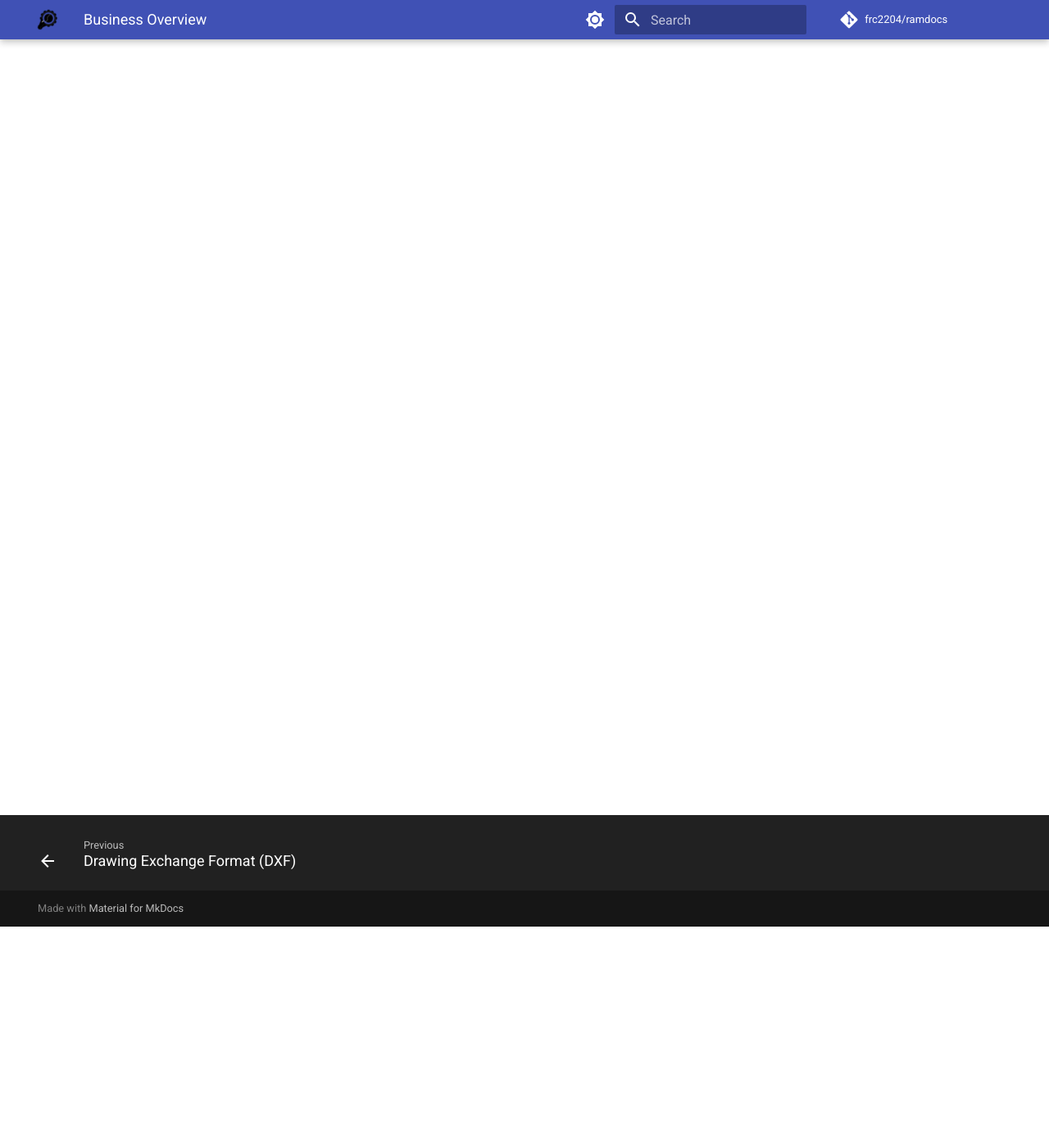
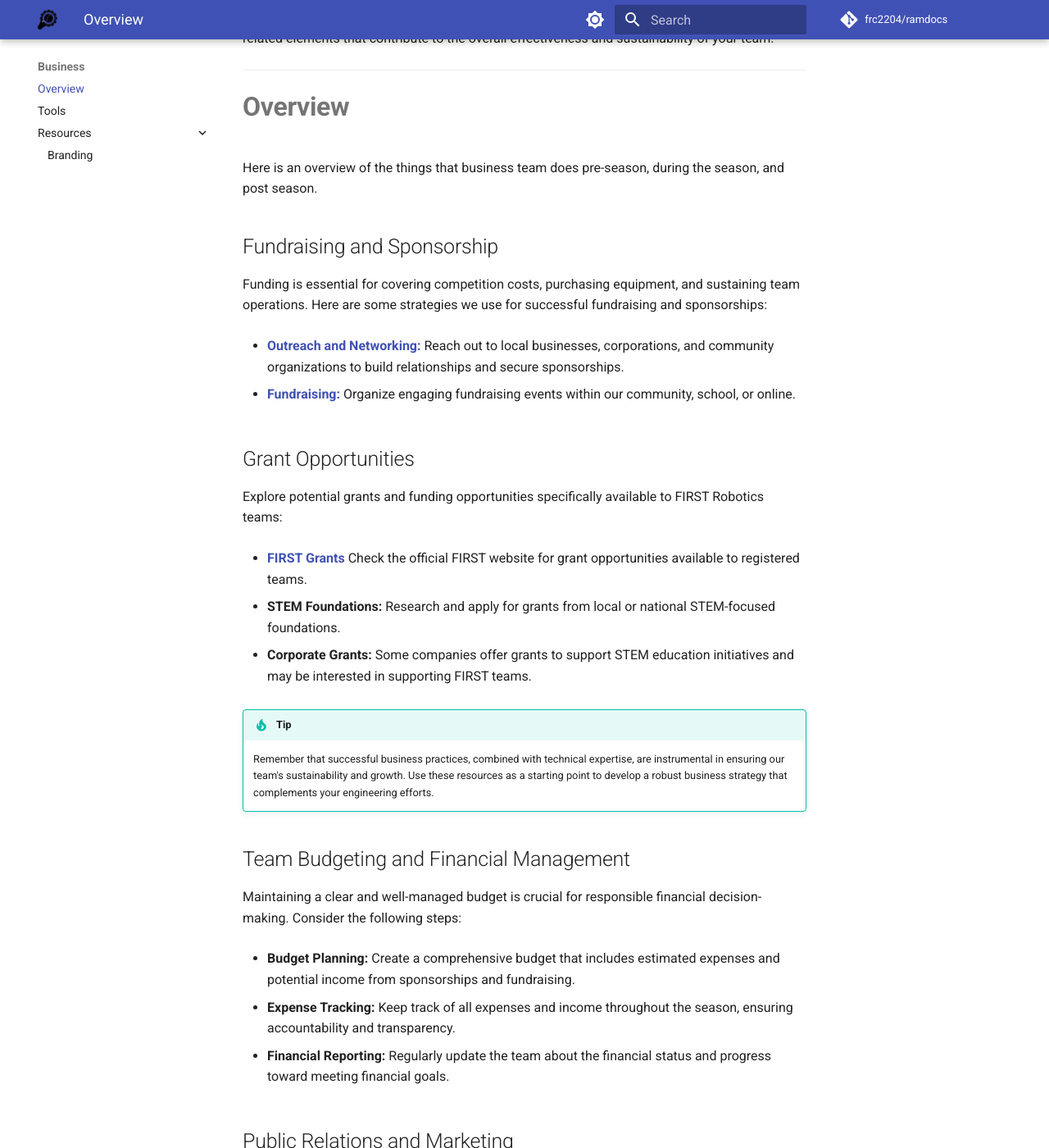
Before and after one commit to frc2204/ramdocs, an MkDocs documentation site: the page built from docs/business/overview.md, in a window 1280 px wide and 1400 px high, scrolled down 270 px. Shown: the whole window at 82% size. Built offline with MkDocs 1.6.1 and Material for MkDocs 9.7.7, drawn with Linux system fonts in a browser that asks for light colours; nearby versions of some CDN libraries; library files that are not in the unit come from our copies; comment, search, counter and statistics services are not loaded; some of the changed text lies outside the part shown.

Commit message:
Update Business section
Added
- Tools Page
- Branding Page
- Overview Page

Also fixed a couple a typo and added a favicon

```diff
--- a/docs/business/overview.md
+++ b/docs/business/overview.md
@@ -1 +1,57 @@
-# Business Resources
+# Business Overview
+
+Welcome to the Business Overview page! As a FIRST team, your technical skills and innovative ideas are crucial for success, but it's equally important to understand the business aspects of running a team. This page serves as a guide to help you navigate through the various business-related elements that contribute to the overall effectiveness and sustainability of your team.
+
+***
+
+# **Overview**
+Here is an overview of the things that business team does pre-season, during the season, and post season.
+## Fundraising and Sponsorship
+
+Funding is essential for covering competition costs, purchasing equipment, and sustaining team operations. Here are some strategies we use for successful fundraising and sponsorships:
+
+- **[Outreach and Networking:](https://www.firstinspires.org/resource-library/ftc/team-outreach-and-marketing-resources)** Reach out to local businesses, corporations, and community organizations to build relationships and secure sponsorships.
+
+- [**Fundraising:**](https://www.firstinspires.org/resource-library/fundraising-toolkit) Organize engaging fundraising events within our community, school, or online.
+## Grant Opportunities
+
+Explore potential grants and funding opportunities specifically available to FIRST Robotics teams:
+
+- **[FIRST Grants](https://www.firstinspires.org/robotics/team-grants)** Check the official FIRST website for grant opportunities available to registered teams.
+
+- **STEM Foundations:** Research and apply for grants from local or national STEM-focused foundations.
+
+- **Corporate Grants:** Some companies offer grants to support STEM education initiatives and may be interested in supporting FIRST teams.
+
+!!! tip
+    Remember that successful business practices, combined with technical expertise, are instrumental in ensuring our team's sustainability and growth. Use these resources as a starting point to develop a robust business strategy that complements your engineering efforts.
+## Team Budgeting and Financial Management
+
+Maintaining a clear and well-managed budget is crucial for responsible financial decision-making. Consider the following steps:
+
+- **Budget Planning:** Create a comprehensive budget that includes estimated expenses and potential income from sponsorships and fundraising.
+
+- **Expense Tracking:** Keep track of all expenses and income throughout the season, ensuring accountability and transparency.
+
+- **Financial Reporting:** Regularly update the team about the financial status and progress toward meeting financial goals.
+
+## Public Relations and Marketing
+
+Effectively communicating our team's mission, achievements, and activities to the public:
+
+- **Newsletter:** Informing parents and the general public about team updates, milestones, and events.
+
+- **Blog Posts:** Writing various blog posts about major team milestones and events for our website.
+
+- **Social Media:** Utilize various social media platforms (Facebook and Instagram) to share updates, showcase your robot's progress, and engage with the community.
+
+## Team Outreach and Community Engagement
+
+Building strong connections within our community is not only fulfilling but also opens up opportunities for collaboration and support:
+
+- **STEM Education Initiatives:** Organizing workshops, demonstrations, and/or mentorship programs to promote interest in science and technology among local students.
+
+- **Community Events:** Participate in local events and volunteer activities to raise awareness about STEM.
+
+
+*Note: This page is a continuous work-in-progress, and we will update it regularly with new information and resources to support your team's business endeavors.*
--- a/mkdocs.yml
+++ b/mkdocs.yml
@@ -86,12 +86,16 @@
       - File Types:
           - Drawing Exchange Format (DXF): fabrication/file-types/dxf.md
   - Business:
-    - Business Overview: business/overview.md
+    - Overview: business/overview.md
+    - Tools: business/tools.md
+    - Resources:
+        - Branding: business/resources/branding.md
 
 
 theme:
   name: material
   logo: assets/logo_512.png
+  favicon: assets/favicon.ico
   features:
     - navigation.tabs
     - navigation.expand
```
Also changed, not shown: docs/business/resources/branding.md (added, +52 -0 lines), docs/business/tools.md (added, +41 -0 lines), docs/index.md (+1 -1 lines), docs/assets/favicon.ico (added).
